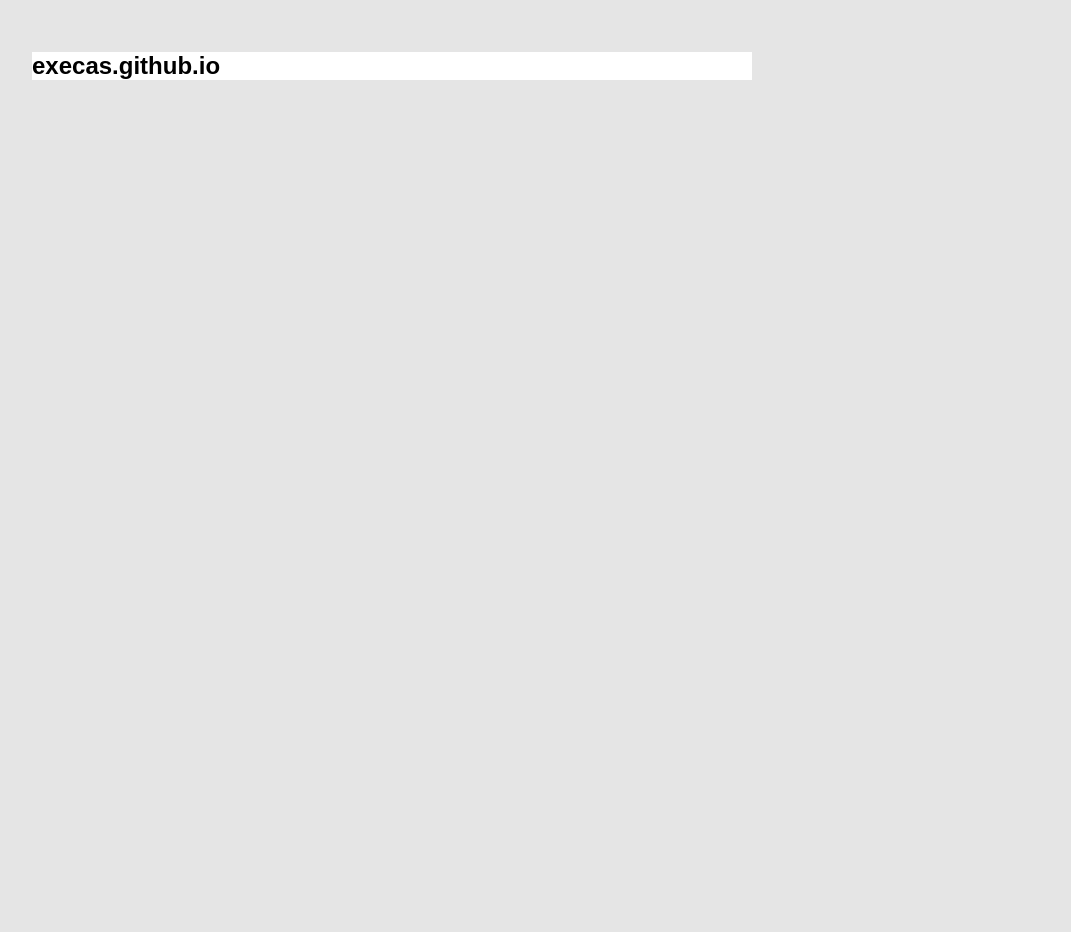
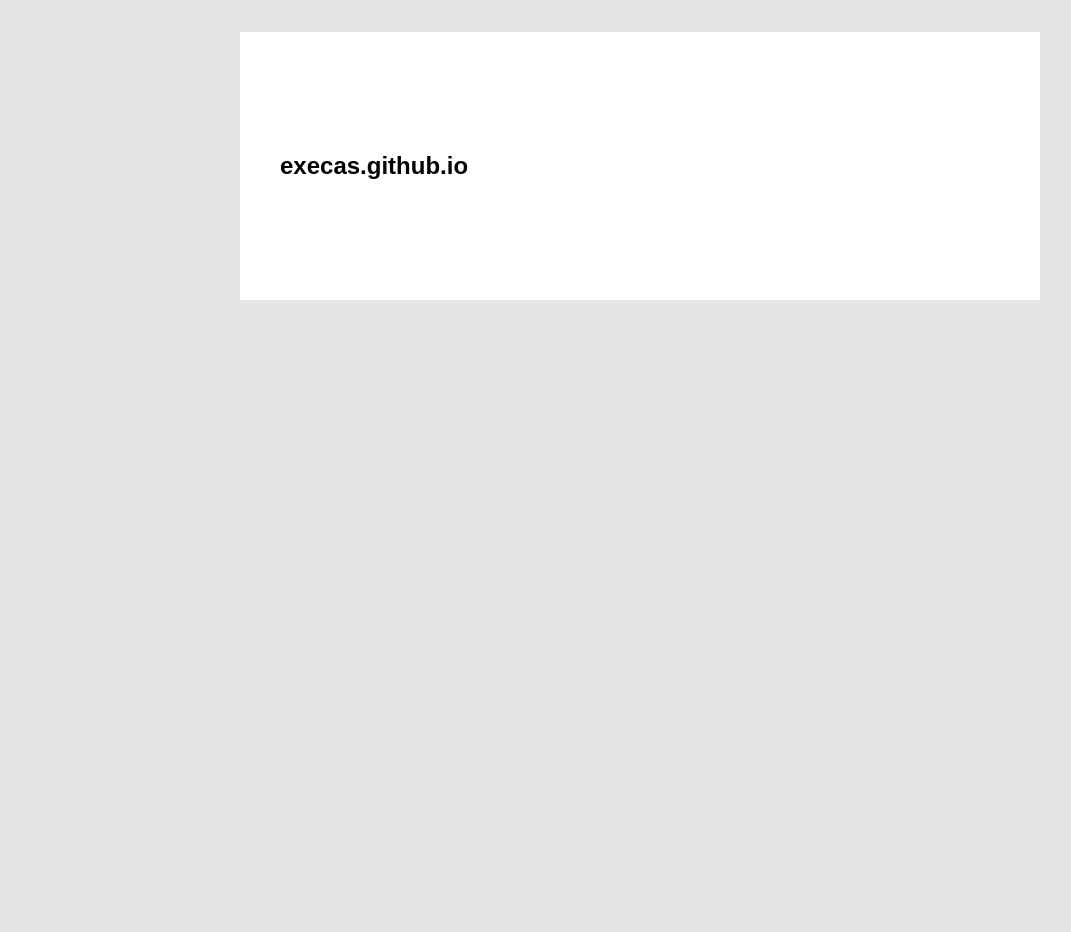
Before and after one commit to execas/execas.github.io, a Jekyll site: the page built from README.md, in a window 1280 px wide. Shown: the whole page, without its empty margins (0-1071 px from the left). Built offline with Jekyll 4.4.1, drawn with Linux system fonts in a browser that asks for light colours; our own code applies the rules of GitHub Pages for plain Markdown files.

Commit message:
Update execas.css

```diff
--- a/css/execas.css
+++ b/css/execas.css
@@ -9,9 +9,10 @@
 }
 
 #wrapper {
+     padding: 100px 40px 100px 40px;
      max-width: 720px;
      background-color: #ffffff;
-     margin: 0 autp=o;
+     margin: 0 auto;
 }
 
 @media only screen and (min-width: 481px) {
```
